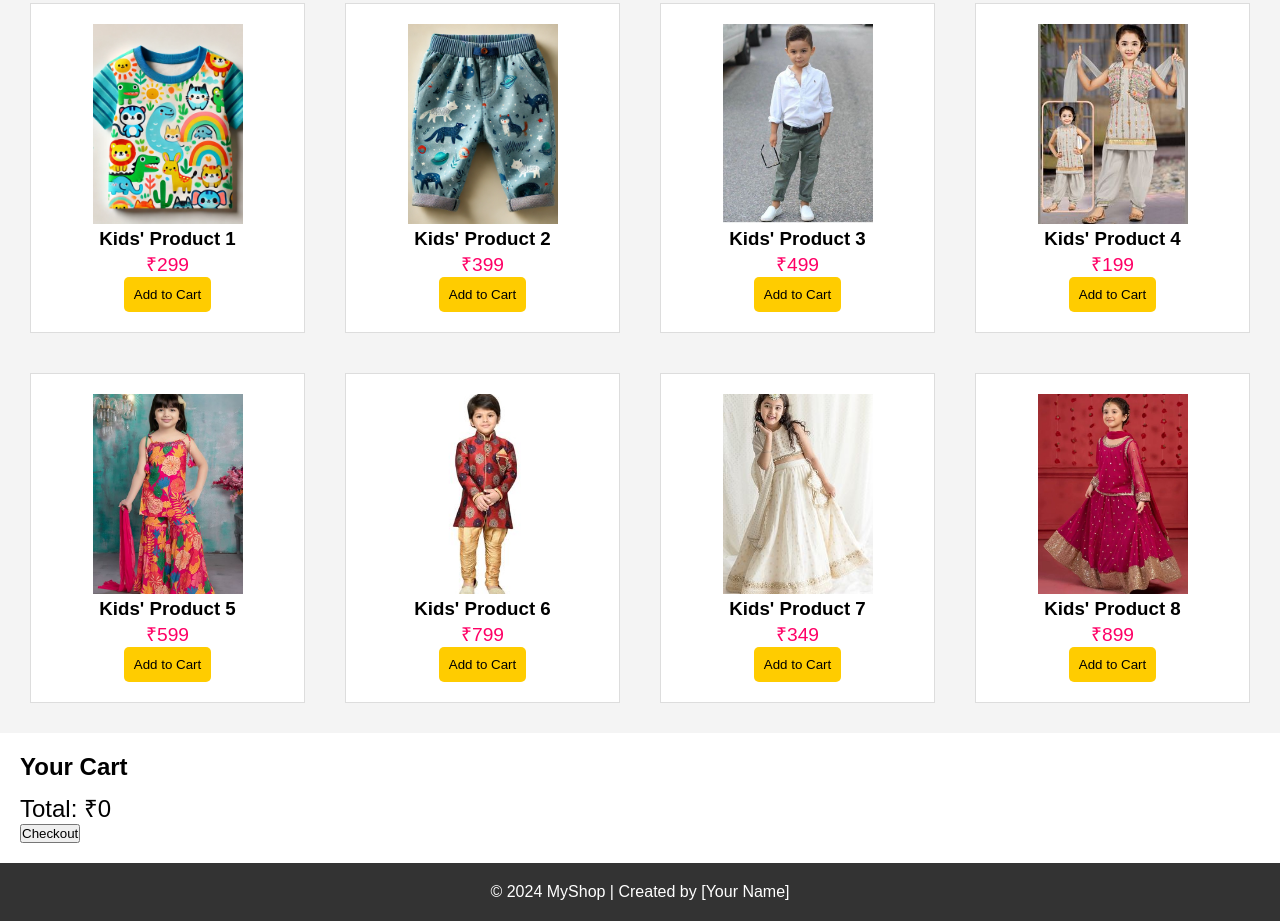
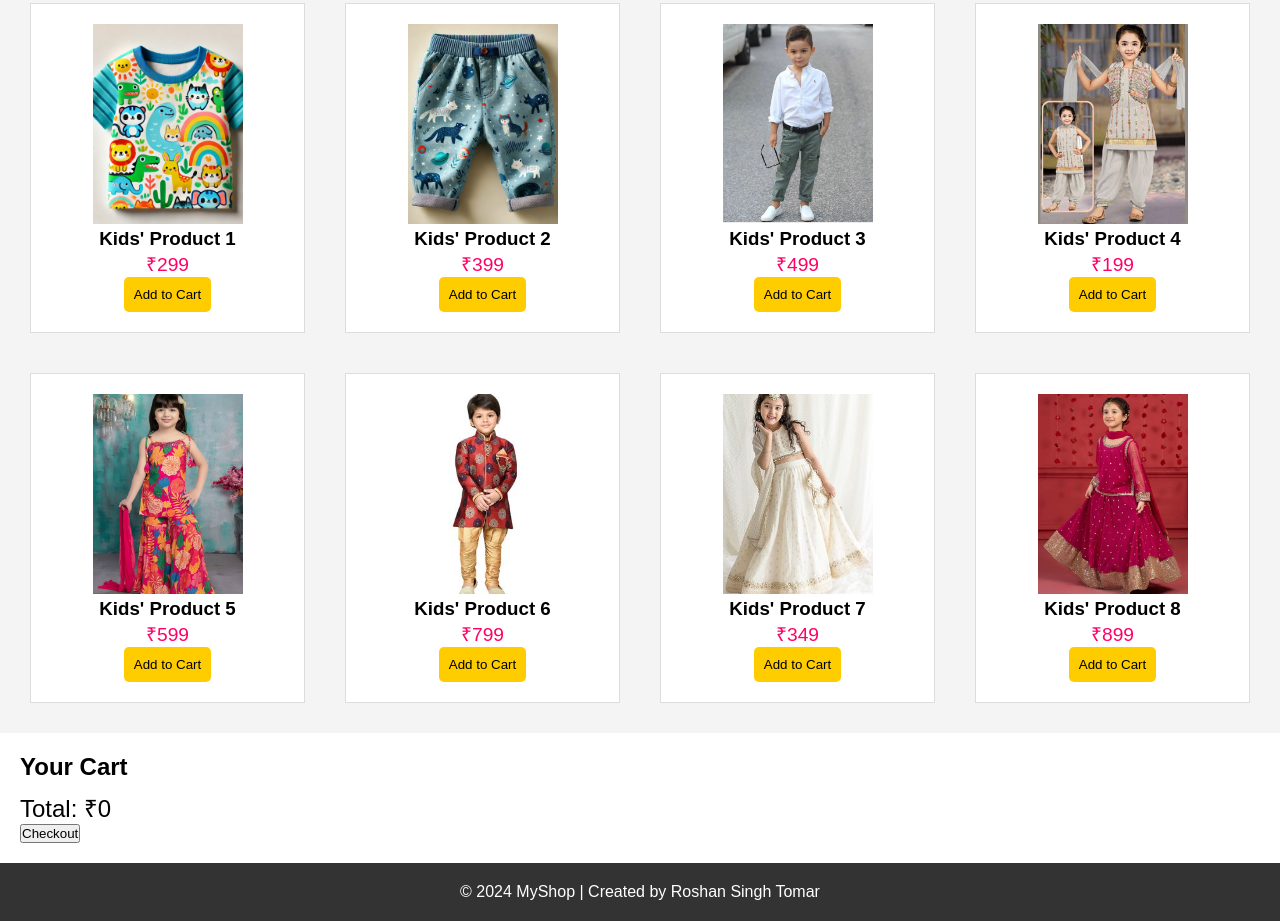
Before and after one commit to RoshanTomar/Brainwave_Matrix_Intern_task2, a plain HTML site: page index.html in a window 1280 px wide. Shown: the part 1895-2816 px from the top of the page. Drawn offline with Linux system fonts and the light colour scheme.

Commit message:
Update index.html
added credits

```diff
--- a/index.html
+++ b/index.html
@@ -232,7 +232,7 @@
 
     <!-- Footer -->
     <footer>
-        <p>&copy; 2024 MyShop | Created by [Your Name]</p>
+        <p>&copy; 2024 MyShop | Created by Roshan Singh Tomar</p>
     </footer>
 
     <script src="script.js"></script>
```
